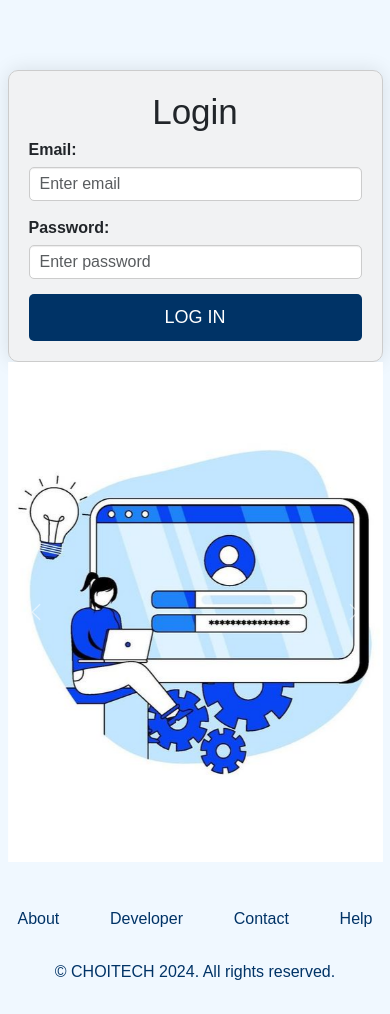
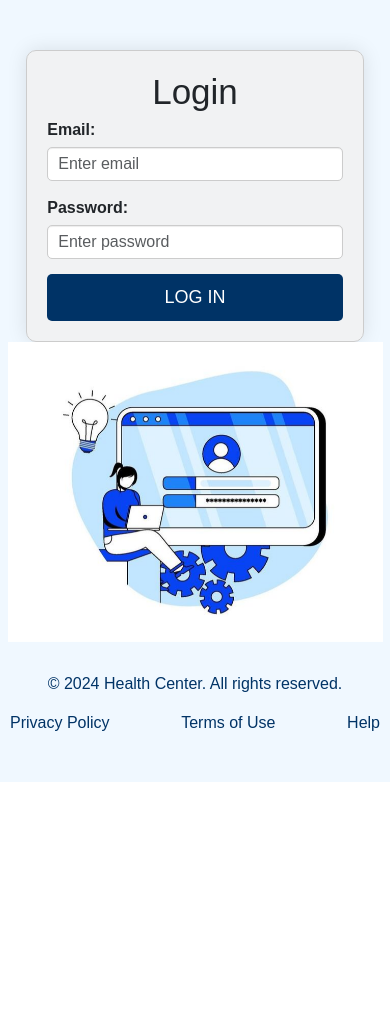
Before and after one commit to choice99234/Health_Assistant_portal, a Flask app: page /login in a window 390 px wide. Shown: the part 62-1076 px from the top of the page. After the commit the page ends 844 px from the top, so only its background shows below. Run offline with Flask 3, Linux system fonts and the light colour scheme; parts of the project's set-up code (start-up, migrations or seed data) failed here and were passed over; some libraries are stand-ins or nearby versions.

Commit message:
initial commit

```diff
--- a/templates/login.html
+++ b/templates/login.html
@@ -11,7 +11,7 @@
     body {
       font-family: Arial, sans-serif;
       background-color: #f0f8ff;
-      font-size:20px;
+      font-size: 20px;
     }
     .navbar {
       background-color: #003366;
@@ -131,7 +131,7 @@
       position: relative;
       width: 100%;
       bottom: 0;
-      font-size:16px;
+      font-size: 16px;
     }
     .footer-links {
       margin-top: 10px;
@@ -151,6 +151,24 @@
     .h-1{
       font-size: 20px;
       color:#FF5733;
+    }
+
+    /* Mobile responsiveness */
+    @media (max-width: 767px) {
+      .form-container {
+        margin-top: 30px;
+      }
+      .form-container form {
+        width: 90%;
+        margin: 0 auto;
+      }
+      .carousel-inner img {
+        height: 300px;
+      }
+      .col-md-6 {
+        flex: 0 0 100%;
+        max-width: 100%;
+      }
     }
   </style>
 </head>
@@ -191,7 +209,7 @@
       </div>
     </div>
   {% endif %}
-{% endwith %}
+  {% endwith %}
 
   <!-- Login Form -->
   <div class="container">
@@ -213,7 +231,6 @@
         </div>
       </div>
 
-
       <div class="col-md-6">
         <div id="carouselExampleCaptions" class="carousel slide" data-bs-ride="carousel">
           <div class="carousel-inner">
@@ -234,8 +251,8 @@
             <div class="carousel-item">
               <img src="static/medical_equipment.png" class="d-block w-100" alt="Health image 3">
               <div class="carousel-caption d-none d-md-block">
-                <h5 class="h-1">Advanced Tools</h5>
-                <p>Utilize advanced our health management tools.</p>
+                <h5 class="h-1">Stay Updated</h5>
+                <p>Always stay up to date with the latest health tips and updates!</p>
               </div>
             </div>
           </div>
@@ -253,22 +270,16 @@
   </div>
 
   <!-- Footer -->
-<footer class="footer">
-  <div class="container">
-    <div class="row">
-      <div class="col-md-12">
-        <div class="footer-links">
-          <a href="/about">About</a>
-          <a href="/developer">Developer</a>
-          <a href="/contact">Contact</a>
-          <a href="/help">Help</a>
-        </div><br>
-        <span>&copy; CHOITECH 2024. All rights reserved.</span>
-      </div>
+  <footer class="footer">
+    <p>&copy; 2024 Health Center. All rights reserved.</p>
+    <div class="footer-links">
+      <a href="#">Privacy Policy</a>
+      <a href="#">Terms of Use</a>
+      <a href="#">Help</a>
     </div>
-  </div>
-</footer>
+  </footer>
 
-  <script src="https://cdn.jsdelivr.net/npm/bootstrap@5.3.3/dist/js/bootstrap.bundle.min.js" integrity="sha384-YvpcrYf0tY3lHB60NNkmXc5s9fDVZLESaAA55NDzOxhy9GkcIdslK1eN7N6jIeHz" crossorigin="anonymous"></script>
+  <script src="https://cdn.jsdelivr.net/npm/@popperjs/core@2.11.6/dist/umd/popper.min.js"></script>
+  <script src="https://cdn.jsdelivr.net/npm/bootstrap@5.3.3/dist/js/bootstrap.min.js"></script>
 </body>
 </html>
```
